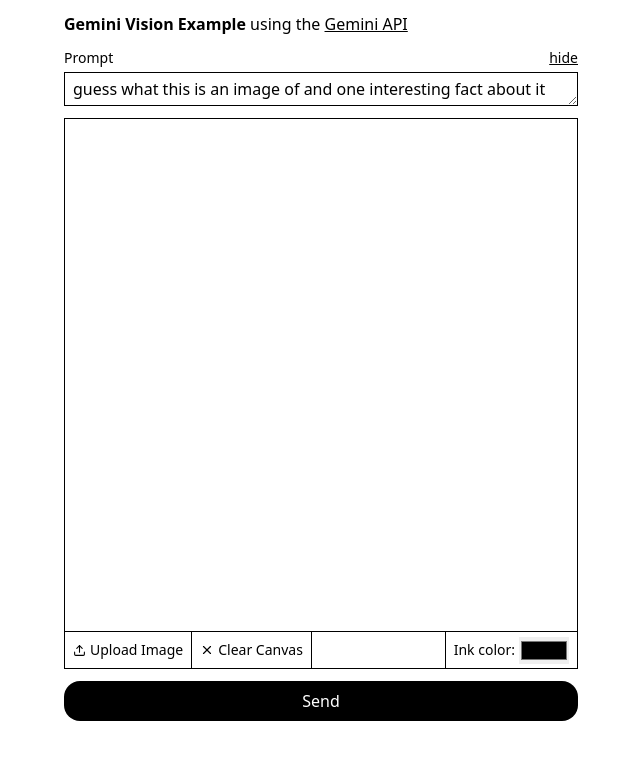
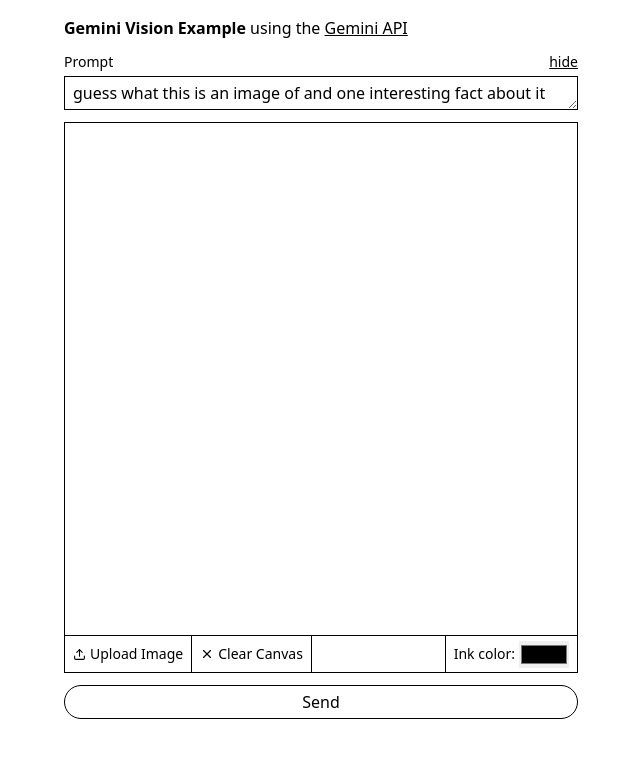
Before and after one commit to GrantCuster/gemini-vision-example, a React (Vite) app: page / in a window 1280 px wide. Shown: the top 760 px of the page, without its empty margins (319-959 px from the left). Built offline with nearby package versions, Linux system fonts and the light colour scheme.

Commit message:
adjust style

```diff
--- a/src/App.tsx
+++ b/src/App.tsx
@@ -23,7 +23,7 @@ function App() {
 
   return (
     <div className="flex h-[100dvh] overflow-auto flex-col">
-      <div className="max-w-[530px] mx-auto flex pt-3 pb-5 px-2 flex-col gap-3">
+      <div className="max-w-[530px] mx-auto flex pt-4 px-2 flex-col gap-3">
         <div className="">
           <span className="font-bold">Gemini Vision Example</span> using the{" "}
           <a
@@ -61,12 +61,12 @@ function App() {
         <Canvas />
         <div>
           {isGenerating ? (
-            <div className="bg-black animate-pulse text-center w-full py-2 rounded-2xl text-white">
+            <div className="border border-black animate-pulse text-center w-full py-1 rounded-full bg-neutral-200">
               Generating...
             </div>
           ) : (
             <button
-              className="bg-black text-center w-full py-2 rounded-2xl text-white"
+              className="border border-black text-center w-full py-1 rounded-full hover:bg-neutral-100"
               onClick={async () => {
                 setResponse("");
                 setIsGenerating(true);
```
